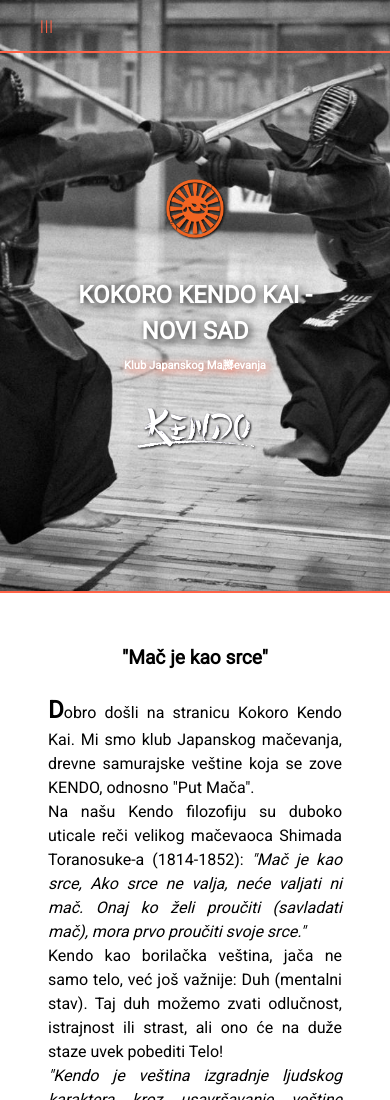
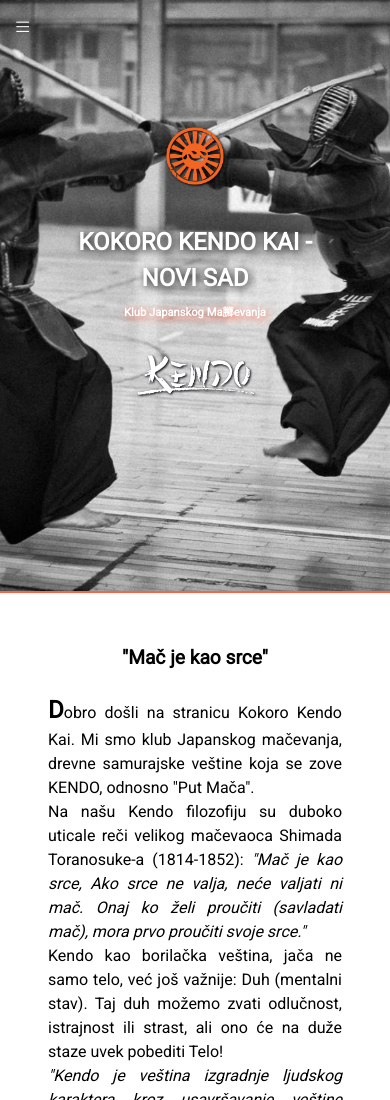
Before and after one commit to NemanjaJakonic/kokoro, a plain HTML site: page index.html in a window 390 px wide. Shown: the top 1100 px of the page. Drawn offline with nearby package versions, Linux system fonts and the light colour scheme.

Commit message:
Add files via upload

```diff
--- a/css/style.css
+++ b/css/style.css
@@ -318,6 +318,7 @@ nav a#openup {
     display: none;
   }
 
+
   .logo img {
     width: 15vw;
 
@@ -373,40 +374,22 @@ nav a#openup {
     position: relative;
   }
 
-  nav a {
-    text-align: left;
-    width: 100%;
-    text-indent: 25px;
-
+  nav a:after {
+    content: none;
   }
 
   nav a:hover {
     color: tomato;
   }
 
-  /* nav a#openup:after {
-    content: '|||';
+
+  nav a#openup {
     transform: rotate(-90deg);
-    -ms-transform: rotate(-90deg);
-
-    -webkit-transform: rotate(-90deg);
-
-    width: 30px;
-    height: 30px;
     display: inline-block;
     position: absolute;
-    right: 5px;
-    top: 20px;
+
   }
-  */
 
-  nav a#openup {
-    display: block;
-
-    width: 100%;
-    position: relative;
-  }
-}
 
   .cf:before,
   .cf:after {
```
Lines whose indentation alone changed are shown as unchanged.
